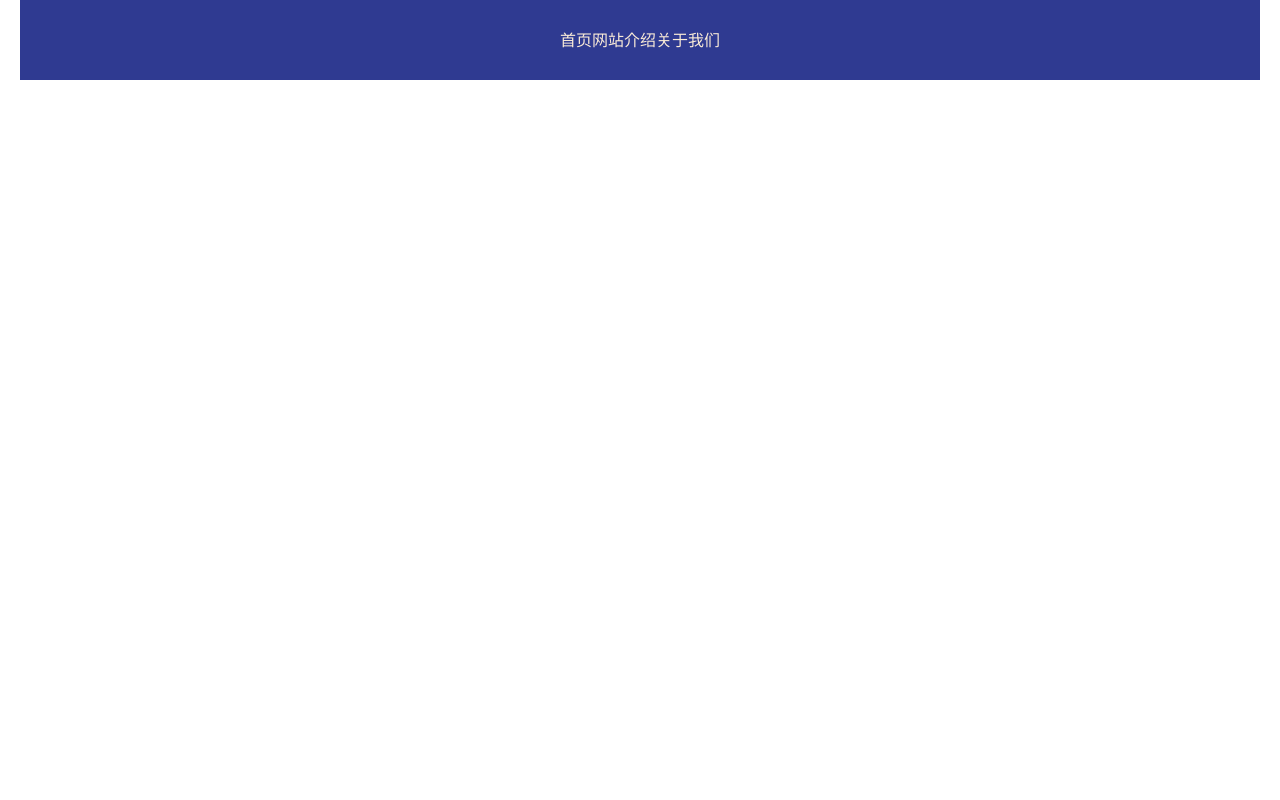
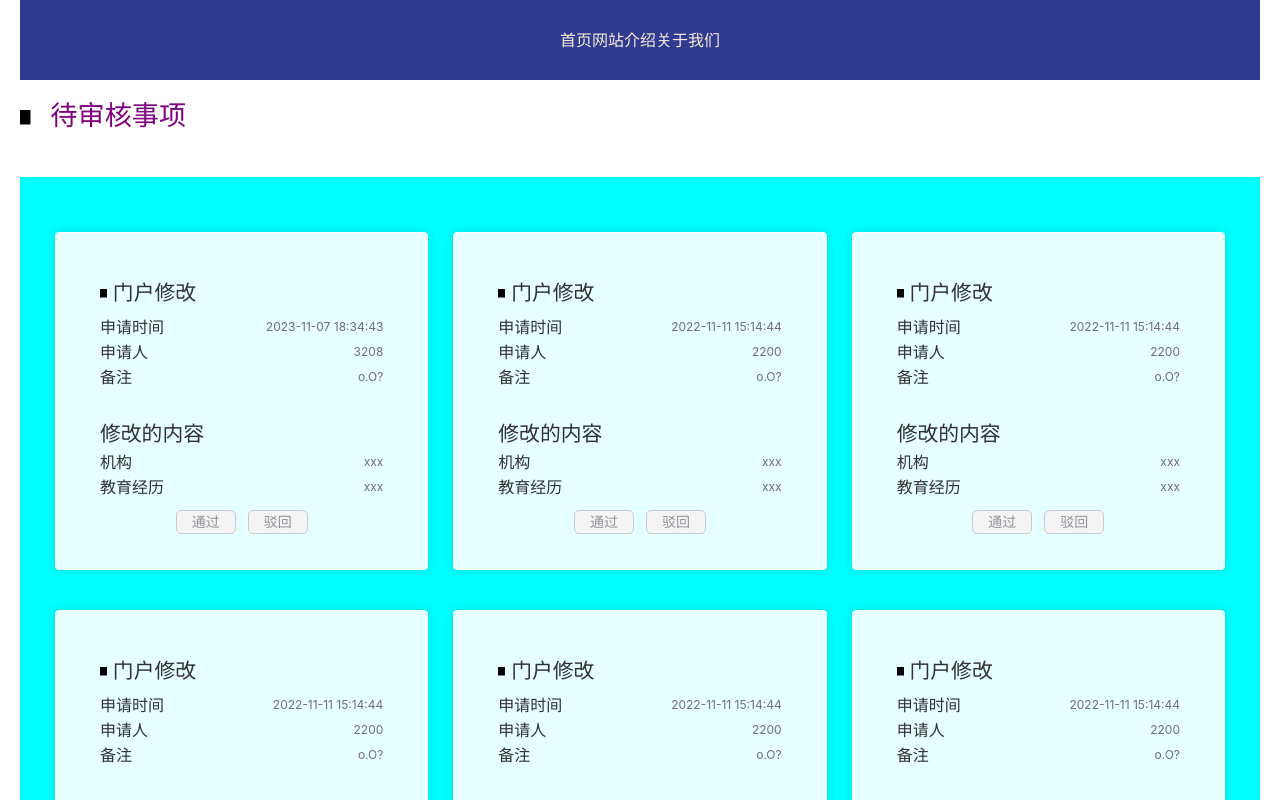
Before and after one commit to zhongqiux/ScholarGateFront, a Vue app: page /ScholarGateFront/admin in a window 1280 px wide. Before the commit this address had no page. Shown: the top 800 px of the page. Built offline with nearby package versions, Linux system fonts and the light colour scheme.

Commit message:
管理员审核界面

```diff
--- /dev/null
+++ b/src/pages/AdminPage.vue
@@ -0,0 +1,345 @@
+<template>
+  <div>
+    <div class="toptitle">
+      <svg style="margin: 0; padding: 0; width: 15; height: 15">
+        <rect width="10" height="14" stroke="black" fill="black" />
+      </svg>
+      <span>&nbsp;&nbsp;</span>
+      <span style="color: purple">待审核事项</span>
+    </div>
+    <div class="background">
+      <el-row v-if="requestData.totalApply" :gutter="25" class="rows">
+        <el-col
+          :span="8"
+          v-for.sync="
+            (form, index) in
+            requestData.list.slice(
+              pages.currentPage * 6 - 6,
+              pages.currentPage * 6
+            )
+          "
+          :key="form"
+        >
+          <el-card
+            :body-style="{ padding: '0px' }"
+            shadow="always"
+            style="margin: 2.5vh 0; height: 34vh; min-width: 180px"
+            class="card"
+          >
+            <div style="padding: 12px; padding-bottom: 0; height: 17vh">
+              <span class="card_header">
+                <svg style="margin: 0; padding: 0; width: 7; height: 11">
+                  <rect width="20" height="8" stroke="black" fill="black" />
+                </svg>
+                门户修改
+              </span>
+              <div class="bottom">
+                <span class="name"> 申请时间 </span>
+                <time class="content"> {{ form.apply_time }} </time>
+              </div>
+              <div class="bottom">
+                <span class="name"> 申请人 </span>
+                <span class="content"> {{ form.user_id }} </span>
+              </div>
+              <div class="bottom">
+                <span class="name"> 备注 </span>
+                <span class="content"> {{ form.content }} </span>
+              </div>
+            </div>
+            <div
+              style="
+                padding: 12px;
+                padding-top: 0px;
+                padding-bottom: 0px;
+                height: 10vh;
+              "
+            >
+              <div class="subtitle">
+                <span class="title"> 修改的内容 </span>
+              </div>
+              <div class="bottom">
+                <span class="name"> 机构 </span>
+                <span class="content"> xxx </span>
+              </div>
+              <div class="bottom">
+                <span class="name"> 教育经历 </span>
+                <span class="content"> xxx </span>
+              </div>
+            </div>
+            <div class="bottomButton">
+              <el-popover :visible="form.visible" placement="top" :width="200">
+                <p>确认通过该申请吗？</p>
+                <div style="text-align: right; margin: 0">
+                  <el-button size="small" text @click="form.visible = false"
+                    >取消</el-button
+                  >
+                  <el-button
+                    size="small"
+                    type="primary"
+                    @click="pass(form.id, pages.currentPage*6 - 6 + index)"
+                    >确认</el-button
+                  >
+                </div>
+                <template #reference>
+                  <el-button
+                    type="info"
+                    plain
+                    @click="form.visible = true"
+                    style="
+                      margin-bottom: 0.5vh;
+                      margin-top: 0.5vh;
+                      height: 3vh;
+                      border-radius: 5px;
+                    "
+                    >通过</el-button
+                  >
+                </template>
+              </el-popover>
+              <el-popover :visible="form.visibleRefuse" placement="top" :width="200">
+                <p>确认驳回该申请吗？</p>
+                <div style="text-align: right; margin: 0">
+                  <el-button size="small" text @click="form.visibleRefuse = false"
+                    >取消</el-button
+                  >
+                  <el-button
+                    size="small"
+                    type="primary"
+                    @click="refuse(form.id, pages.currentPage*6 - 6 + index)"
+                    >确认</el-button
+                  >
+                </div>
+                <template #reference>
+                    <el-button
+                type="info"
+                plain
+                @click="form.visibleRefuse = true"
+                style="
+                  margin-bottom: 0.5vh;
+                  margin-top: 0.5vh;
+                  height: 3vh;
+                  border-radius: 5px;
+                "
+                >驳回</el-button
+              >
+                </template>
+              </el-popover>
+            </div>
+          </el-card>
+        </el-col>
+      </el-row>
+      <div class="paginationBox" v-if="requestData.totalApply">
+        <el-pagination
+          background
+          layout="prev, pager, next"
+          :page-count="requestData.totalPage"
+          @current-change="pageCurrentChange"
+          class="pagination"
+        ></el-pagination>
+      </div>
+      <div
+        v-if="requestData.totalApply == 0"
+        style="color: white; font-size: 1.3em; height: 100%"
+      >
+        <ElEmpty description="暂无申请" />
+      </div>
+    </div>
+  </div>
+</template>
+
+<script setup lang="ts">
+import { reactive, ref } from "vue";
+import { ElEmpty } from "element-plus";
+import { ArrowRight } from '@element-plus/icons-vue'
+import {  } from '@/API'
+import * as Type from "@/API/type"
+
+const pages = reactive({
+  currentPage: 1,
+});
+const requestData = reactive({
+  msg: "",
+  list: [
+    {
+      id: 1,
+      visible: ref(false),
+      visibleRefuse: ref(false),
+      user_id: 3208,
+      content: "o.O?",
+      apply_time: "2023-11-07 18:34:43",
+    },
+    {
+      id: 2,
+      user_id: 2200,
+      visible: ref(false),
+      visibleRefuse: ref(false),
+      content: "o.O?",
+      apply_time: "2022-11-11 15:14:44",
+    },
+    {
+      id: 3,
+      user_id: 2200,
+      visible: ref(false),
+      visibleRefuse: ref(false),
+      content: "o.O?",
+      apply_time: "2022-11-11 15:14:44",
+    },
+    {
+      id: 2,
+      user_id: 2200,
+      visible: ref(false),
+      visibleRefuse: ref(false),
+      content: "o.O?",
+      apply_time: "2022-11-11 15:14:44",
+    },
+    {
+      id: 2,
+      user_id: 2200,
+      visible: ref(false),
+      visibleRefuse: ref(false),
+      content: "o.O?",
+      apply_time: "2022-11-11 15:14:44",
+    },
+    {
+      id: 2,
+      user_id: 2200,
+      visible: ref(false),
+      visibleRefuse: ref(false),
+      content: "o.O?",
+      apply_time: "2022-11-11 15:14:44",
+    },
+    {
+      id: 2,
+      user_id: 2200,
+      content: "o.O?",
+      visible: ref(false),
+      visibleRefuse: ref(false),
+      apply_time: "2022-11-11 15:14:44",
+    },
+  ],
+  totalApply: 7,
+  totalPage: 2,
+});
+
+function pageCurrentChange(val: any) {
+  pages.currentPage = val;
+}
+
+const refuse = function(id: any, num: any):void{
+    // refuse(id).then((res:Type.CommonReturnType)=>{
+    //   console.log(res)
+    // }).catch(err=>{
+    //   console.log(err)
+    // })
+    requestData.list.splice(num,1);
+    requestData.list[num].visibleRefuse = false;
+    totalCount();
+}
+
+const pass = function(id: any, num: any):void{
+    // pass(id).then((res:Type.CommonReturnType)=>{
+    //   console.log(res)
+    // }).catch(err=>{
+    //   console.log(err)
+    // })
+    requestData.list.splice(num,1);
+    requestData.list[num].visible = false;
+    totalCount();
+}
+
+function totalCount() {
+    requestData.totalApply = Object.keys(requestData.list).length;
+    requestData.totalPage = Math.floor(requestData.totalApply / 6);
+    if(requestData.totalApply % 6)
+        requestData.totalPage++;
+}
+</script>
+
+<style scoped>
+.bottom {
+  margin-top: 13px;
+  line-height: 12px;
+  text-align: left;
+}
+
+.subtitle {
+  margin-top: 13px;
+  margin-bottom: 13px;
+  line-height: 16px;
+  text-align: left;
+}
+
+.background {
+  background-color: aqua;
+  padding: 15px;
+}
+
+.card_header {
+  font-size: 1.3em;
+  display: block;
+  position: relative;
+  left: 0;
+  text-align: left;
+}
+
+.bottomButton {
+  margin-bottom: 0vh;
+  height: 2vh;
+}
+
+.pagination {
+  border-radius: 30px;
+  padding-right: 3.5vw;
+  margin-top: 3vh;
+}
+.paginationBox {
+  display: flex;
+  justify-content: center;
+  align-items: center;
+  height: 8vh;
+}
+
+.name {
+  text-align: left;
+}
+.content {
+  display: inline-block;
+  font-size: 12px;
+  float: right;
+  color: rgb(110, 110, 110);
+  width: 11vw;
+  text-align: right;
+  overflow: hidden;
+  text-overflow: ellipsis;
+  white-space: nowrap;
+  z-index: auto;
+}
+
+.rows {
+  padding: 20px;
+  padding-bottom: 0;
+  display: flex;
+  justify-content: flex-start;
+  align-items: center;
+}
+
+.title {
+  font-size: 1.3em;
+  margin-bottom: 8vh;
+  text-align: left;
+  left: 0;
+}
+
+.toptitle {
+  margin-top: 2vh;
+  margin-bottom: 5vh;
+  font-size: 1.7em;
+  text-align: left;
+  left: 0;
+}
+
+.card {
+  background-color: rgba(255, 255, 255, 0.9);
+  border-color: white;
+  box-shadow: rgb(199, 199, 199);
+}
+</style>
--- a/src/router/routes.ts
+++ b/src/router/routes.ts
@@ -2,4 +2,5 @@ export const routes = [
     { path: '/', name: '', title: '首页', component: ()=>import('@/components/HelloWorld.vue') },
 	{ path: '/index', name: 'index', title: '首页', component: ()=>import('@/components/HelloWorld.vue') },
 	{ path: '/main', name: '', title: 'main', component: ()=>import('@/pages/MainPage.vue') },
+	{ path: '/admin', name: 'admin', title: '管理审核', component: ()=>import('@/pages/AdminPage.vue')}
 ]
```
